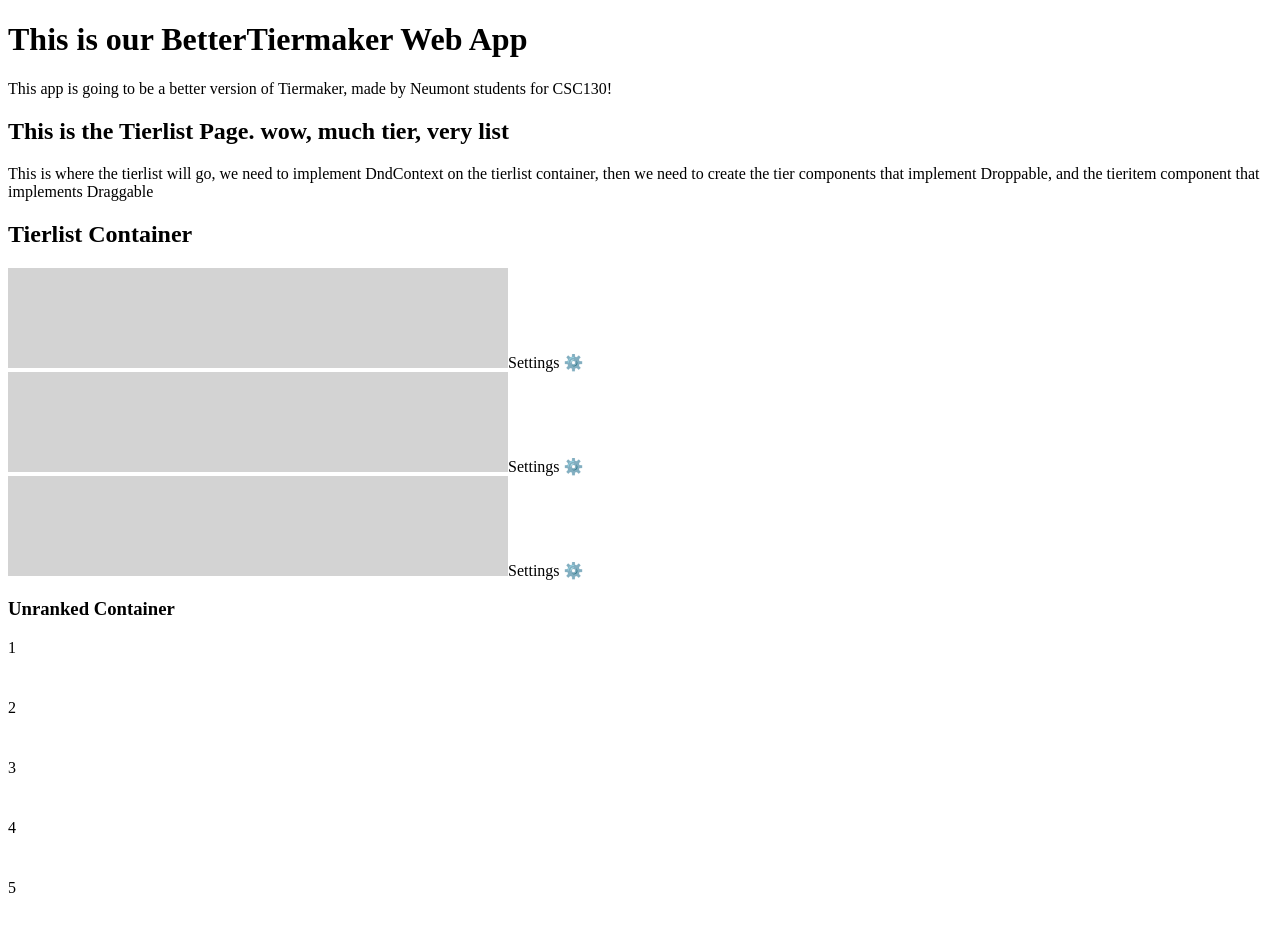
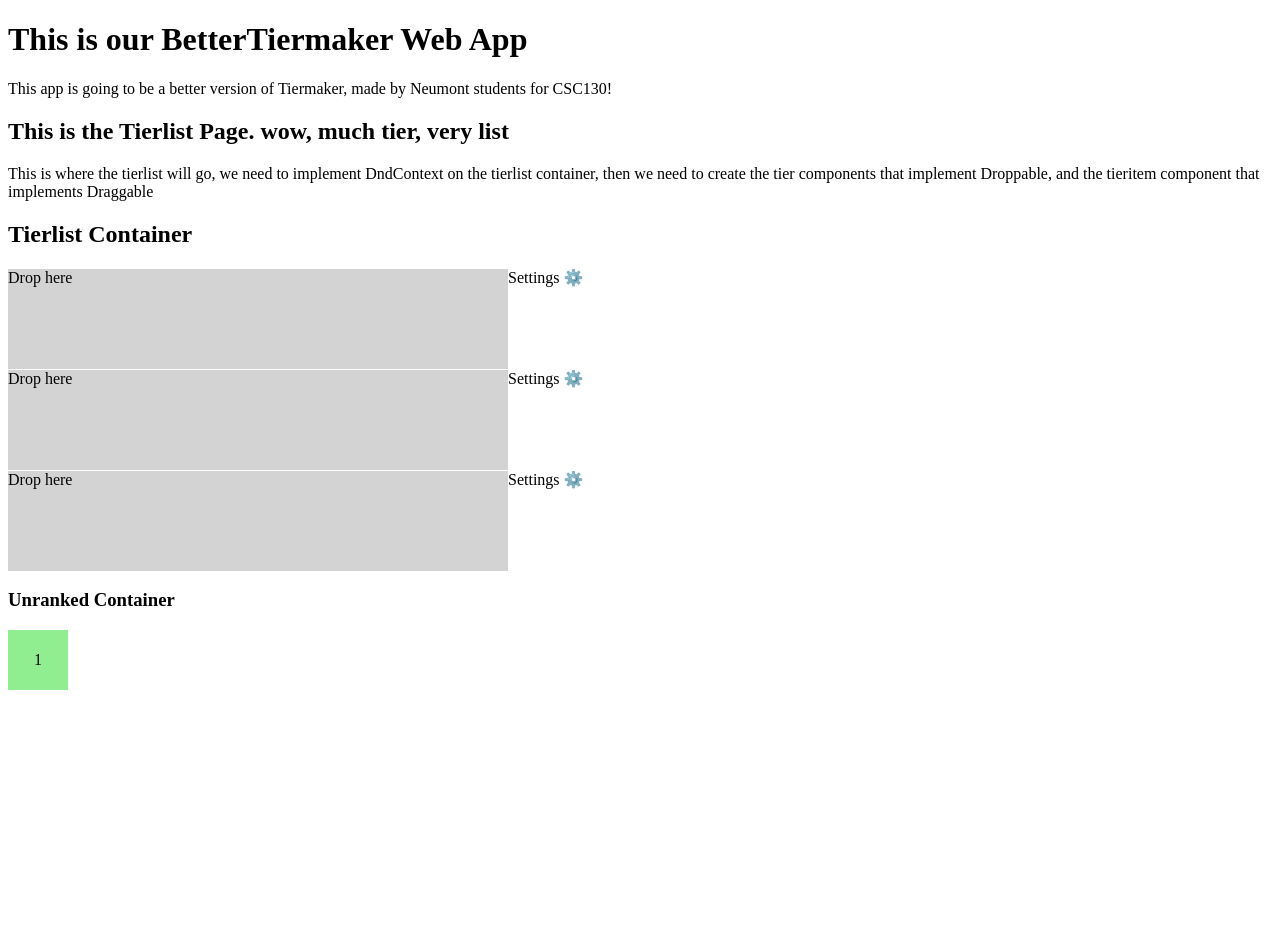
Before and after one commit to jadnf/BetterTiermaker, a React (Create React App) app in the folder front-end/: page / in a window 1280 px wide. Shown: the top 932 px of the page. After the commit the page ends 800 px from the top, so only its background shows below. Built offline with nearby package versions, Linux system fonts and the light colour scheme.

Commit message:
Functional Drag/Drop

```diff
--- a/front-end/src/components/Tier.jsx
+++ b/front-end/src/components/Tier.jsx
@@ -11,7 +11,7 @@ export default function Tier(props) {
                 {props.label}
             </span>
             <span ref={setNodeRef} className="tier-middle">
-
+                {props.children}
             </span>
             <span className="tier-settings">
                 Settings ⚙️
--- a/front-end/src/components/TierlistContainer.jsx
+++ b/front-end/src/components/TierlistContainer.jsx
@@ -1,14 +1,9 @@
-import Tier from "./Tier.jsx";
-
-export default function TierlistContainer() {
-
+export default function TierlistContainer(props) {
 
     return (
         <div>
             <h2>Tierlist Container</h2>
-            <Tier id="1" />
-            <Tier id="2" />
-            <Tier id="3" />
+            {props.children}
         </div>
     );
 }
--- a/front-end/src/components/UnrankedItemsContainer.jsx
+++ b/front-end/src/components/UnrankedItemsContainer.jsx
@@ -1,5 +1,4 @@
 import { useDroppable } from "@dnd-kit/core";
-import DraggableItem from "./DraggableItem";
 
 export default  function UnrankedItemsContainer(props) {
     const {setNodeRef} = useDroppable({
@@ -10,11 +9,7 @@ export default  function UnrankedItemsContainer(props) {
         <div>
             <h3>Unranked Container</h3>
             <div ref={setNodeRef}>
-                <DraggableItem id="1"/>
-                <DraggableItem id="2"/>
-                <DraggableItem id="3"/>
-                <DraggableItem id="4"/>
-                <DraggableItem id="5"/>
+                {props.children}
             </div>
         </div>
     );
--- a/front-end/src/pages/TierlistPage.jsx
+++ b/front-end/src/pages/TierlistPage.jsx
@@ -1,20 +1,51 @@
-import React from "react";
+import {React, useState} from "react";
 import {DndContext} from "@dnd-kit/core";
 import TierlistContainer from "../components/TierlistContainer";
 import UnrankedItemsContainer from "../components/UnrankedItemsContainer";
+import Tier from "../components/Tier.jsx";
+import DraggableItem from "../components/DraggableItem.jsx";
 
 export default function TierlistPage() {
+    // const draggables = [1, 2, 3, 4, 5];
+    const [items, setItems] = useState(['Item 1', 'Item 2', 'Item 3', 'Item 4']);
+    const [parent, setParent] = useState("0");
 
-
+    const draggableMarkup = (
+        <DraggableItem id="1"></DraggableItem>
+    );
 
     return (
-        <DndContext>
+        <DndContext onDragEnd={handleDragEnd}>
             <div>
                 <h2>This is the Tierlist Page. wow, much tier, very list</h2>
                 <p>This is where the tierlist will go, we need to implement DndContext on the tierlist container, then we need to create the tier components that implement Droppable, and the tieritem component that implements Draggable</p>
-                <TierlistContainer />
-                <UnrankedItemsContainer />
+                <TierlistContainer>
+                    <Tier id="1">
+                        {parent === "1" ? draggableMarkup : 'Drop here'}
+                    </Tier>
+                    <Tier id="2">
+                        {parent === "2" ? draggableMarkup : 'Drop here'}
+                    </Tier>
+                    <Tier id="3">
+                        {parent === "3" ? draggableMarkup : 'Drop here'}
+                    </Tier>
+                </TierlistContainer>
+                <UnrankedItemsContainer id="0">
+                    {/* <DraggableItem id="1"/>
+                    <DraggableItem id="2"/>
+                    <DraggableItem id="3"/>
+                    <DraggableItem id="4"/>
+                    <DraggableItem id="5"/> */}
+
+                    {parent === "0" ? draggableMarkup : 'Drop here'}
+                </UnrankedItemsContainer>
             </div>
         </DndContext>
-    )
+    );
+
+    function handleDragEnd(event) {
+        const {over} = event;
+
+        setParent(over ? over.id : null);
+    }
 }
--- a/front-end/src/styles.css
+++ b/front-end/src/styles.css
@@ -1,6 +1,11 @@
 .draggable-item {
     height: 60px;
     width: 60px;
+    background-color: lightgreen;
+    justify-content: center;
+    align-content: center;
+    display: flex;
+    flex-wrap: wrap;
 }
 
 .tier-middle {
```
